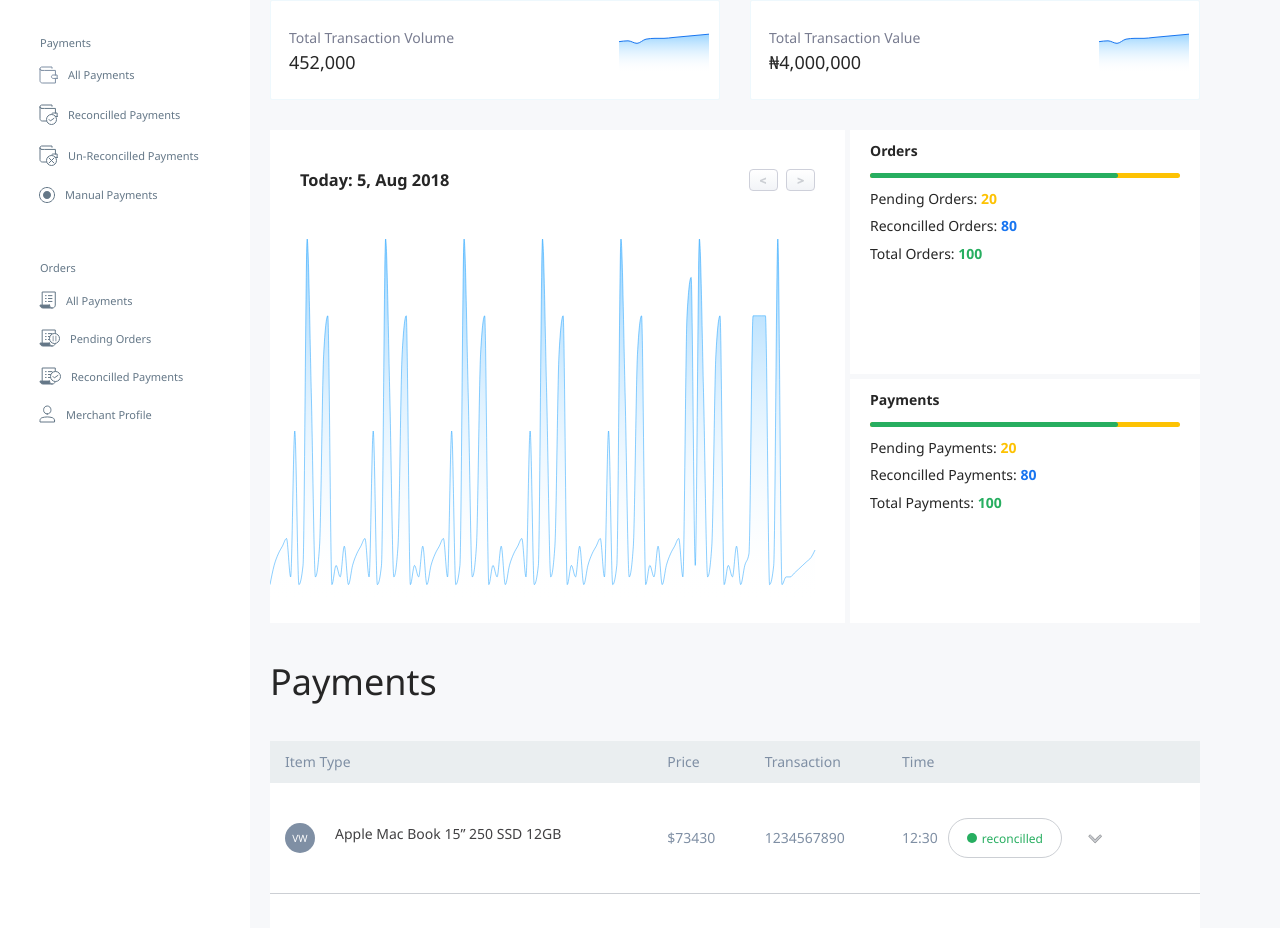
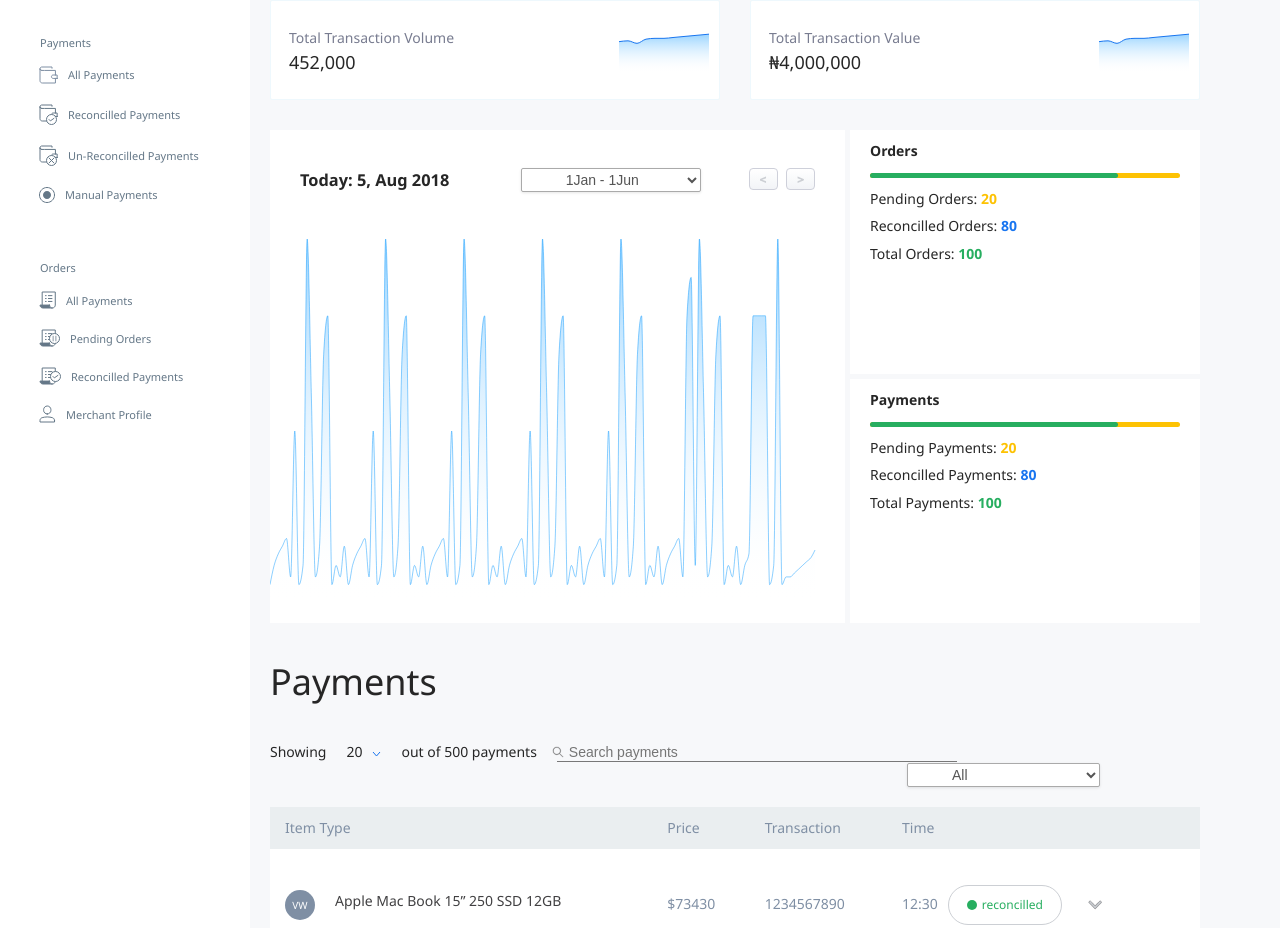
Before and after one commit to AdePhil/transmonitor-dashbaord, a React (Create React App) app: page / in a window 1280 px wide. Shown: the part 238-1166 px from the top of the page. Built offline with nearby package versions, Linux system fonts and the light colour scheme.

Commit message:
added select options to table and graph

```diff
--- a/src/Components/DashboardLayout/dashbaordlayout.scss
+++ b/src/Components/DashboardLayout/dashbaordlayout.scss
@@ -41,7 +41,7 @@
       padding-left: 120px;
     }
     @media (max-width: 780px) {
-      padding-right: 20px;
+      padding-right: 30px;
       padding-left: 100px;
     }
   }
@@ -49,7 +49,7 @@
     grid-column: 1/-1;
     position: relative;
     z-index: 2;
-    @media (max-width: 780px) {
+    @media (max-width: 1250px) {
       position: fixed;
       width: 100%;
       z-index: 500;
--- a/src/Pages/Dashboard/Dashboard.js
+++ b/src/Pages/Dashboard/Dashboard.js
@@ -26,9 +26,17 @@ class Dashboard extends Component {
             <div className="dashboard__stat-graph">
               <div className="dashboard__stat-graph-details">
                 <h3>Today: 5, Aug 2018</h3>
-                <div className="next-prev-buttons">
-                  <button className="btn">&lt;</button>
-                  <button className="btn">&gt;</button>
+                <div class="flex">
+                  <div class="custom-select stat-select">
+                    <select>
+                      <option value="0">1Jan - 1Jun</option>
+                      <option value="12">1Feb - 1Dec</option>
+                    </select>
+                  </div>
+                  <div className="next-prev-buttons">
+                    <button className="btn">&lt;</button>
+                    <button className="btn">&gt;</button>
+                  </div>
                 </div>
               </div>
               <ResponsiveContainer width="100%" height="80%">
@@ -97,6 +105,56 @@ class Dashboard extends Component {
           </div>
           <div className="dashboard__payment">
             <h2 className="dashboard__payment-heading">Payments</h2>
+            <div className="dashboard__payment-options">
+              <p>
+                <span>Showing</span>
+                <span>
+                  <span>20</span>
+                  <svg
+                    width="9"
+                    height="6"
+                    viewBox="0 0 9 6"
+                    fill="none"
+                    xmlns="http://www.w3.org/2000/svg"
+                  >
+                    <path d="M8 1L4.5 5L1 1" stroke="#1875F0" />
+                  </svg>
+                </span>
+
+                <span>out of 500 payments</span>
+              </p>
+              <div className="relative">
+                <input
+                  type="text"
+                  className="search-input"
+                  placeholder="Search payments"
+                />
+                <svg
+                  width="12"
+                  className="search-icon"
+                  height="12"
+                  viewBox="0 0 12 12"
+                  fill="none"
+                  xmlns="http://www.w3.org/2000/svg"
+                >
+                  <path
+                    d="M10.626 11.0884L10.7144 11.1768L10.8028 11.0884L11.0884 10.8028L11.1768 10.7144L11.0884 10.626L7.84034 7.37797C8.47823 6.62458 8.81189 5.6582 8.77268 4.66895C8.73191 3.64011 8.29105 2.66785 7.54401 1.95926C6.79697 1.25067 5.80279 0.86175 4.77323 0.875345C3.74368 0.88894 2.76011 1.30397 2.03204 2.03204C1.30397 2.76011 0.88894 3.74368 0.875345 4.77323C0.86175 5.80279 1.25067 6.79697 1.95926 7.54401C2.66785 8.29105 3.64011 8.73191 4.66895 8.77268C5.6582 8.81189 6.62458 8.47823 7.37797 7.84034L10.626 11.0884ZM2.99578 2.08488C3.53901 1.72433 4.177 1.53309 4.82898 1.53538C5.70031 1.53949 6.53462 1.88825 7.14967 2.50547C7.76473 3.12271 8.11053 3.95827 8.11155 4.82964C8.11152 5.4816 7.91802 6.11889 7.55557 6.66081C7.19309 7.20278 6.67793 7.62498 6.07533 7.87396C5.47273 8.12294 4.8098 8.18749 4.17049 8.05944C3.53118 7.93139 2.94425 7.6165 2.48402 7.15465C2.0238 6.69279 1.71098 6.10475 1.5852 5.46499C1.45941 4.82523 1.5263 4.16253 1.77741 3.56081C2.02852 2.9591 2.45254 2.44544 2.99578 2.08488Z"
+                    fill="#787878"
+                    stroke="#787878"
+                    stroke-width="0.25"
+                  />
+                </svg>
+              </div>
+              <div class="custom-select">
+                <select>
+                  <option value="0">All</option>
+                  <option value="1">Reconcilled</option>
+                  <option value="2">UnReconcilled</option>
+                  <option value="12">Settled</option>
+                  <option value="12">UnSettled</option>
+                </select>
+              </div>
+            </div>
             <Table tableData={payments} />
           </div>
         </>
--- a/src/Pages/Dashboard/dashboard.scss
+++ b/src/Pages/Dashboard/dashboard.scss
@@ -29,6 +29,9 @@
         display: flex;
         justify-content: space-between;
         align-items: center;
+        .stat-select {
+          margin-right: 40px;
+        }
         .next-prev-buttons {
           button {
             background: linear-gradient(0deg, #f2f4f7 0%, #ffffff 100%);
@@ -96,5 +99,55 @@
       font-weight: 500px;
       font-weight: normal;
     }
+    &-options {
+      display: flex;
+      flex-wrap: wrap;
+      margin-bottom: 20px;
+      align-items: center;
+      svg {
+        margin-left: -10px;
+      }
+      p {
+        margin: 0;
+      }
+      span {
+        margin-right: 20px;
+      }
+      .search {
+        &-input {
+          min-width: 400px;
+          border: none;
+          border-bottom: 0.5px solid #787878;
+          background: transparent;
+          outline: none;
+          font-size: 14px;
+          padding-left: 12px;
+          margin-right: 20px;
+          @media (max-width: 1110px) {
+            width: 100%;
+            margin-top: 20px;
+          }
+        }
+        &-icon {
+          position: absolute;
+          left: 5px;
+          bottom: 5px;
+        }
+      }
+
+      .caret {
+        width: 15px;
+        color: blue;
+      }
+
+      .custom-select {
+        margin-left: auto;
+        margin-right: 100px;
+        @media (max-width: 1110px) {
+          margin-top: 10px;
+          margin-left: 0;
+        }
+      }
+    }
   }
 }
--- a/src/styles.scss
+++ b/src/styles.scss
@@ -93,3 +93,29 @@ p {
 .bg-grey {
   background-color: #7f8fa4;
 }
+.relative {
+  position: relative;
+}
+
+// custom select
+select {
+  -webkit-appearance: button;
+  -moz-appearance: button;
+  padding: 10px 40px;
+  outline: none;
+  background-color: #fff; /* Fallback color if gradients are not supported */
+  background-image: -webkit-linear-gradient(top, #fff, #fff);
+  background-position: center right;
+  background-repeat: no-repeat;
+  border: 1px solid #aaa;
+  border-radius: 2px;
+  box-shadow: 0px 1px 3px rgba(0, 0, 0, 0.1);
+  color: #555;
+  font-size: inherit;
+  margin: 0;
+  overflow: hidden;
+  padding-top: 2px;
+  padding-bottom: 2px;
+  text-overflow: ellipsis;
+  white-space: nowrap;
+}
```
